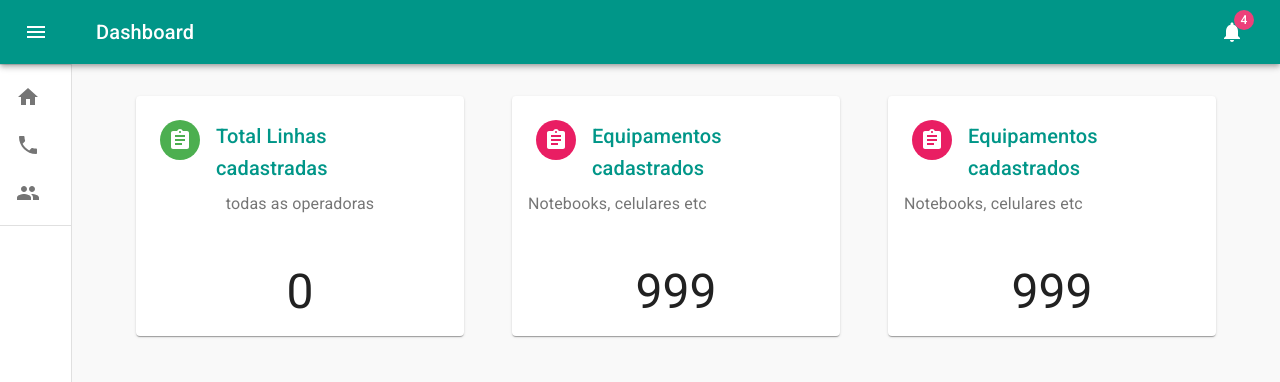
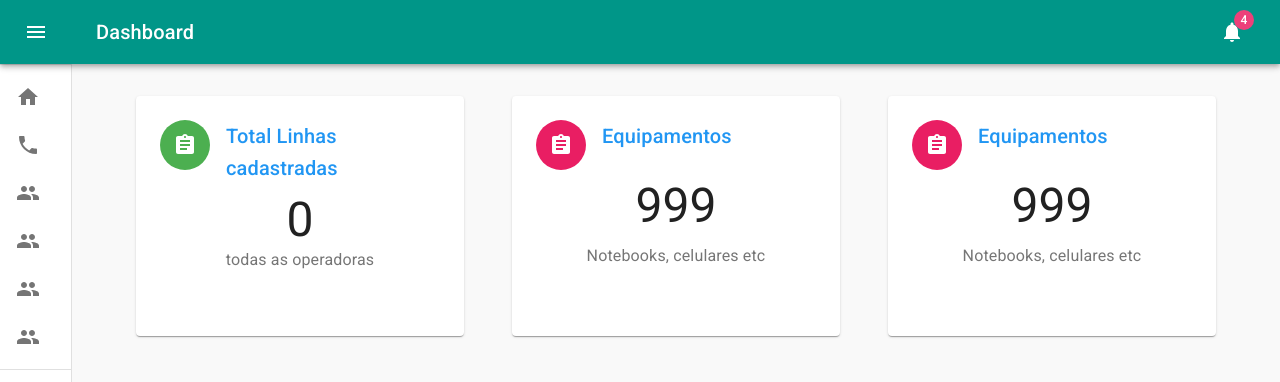
Before and after one commit to gabrielgt3k/gestao-de-linhas, a React (Create React App) app in the folder frontend/: page / in a window 1280 px wide. Shown: the top 382 px of the page. Built offline with nearby package versions, Linux system fonts and the light colour scheme; no server answers; the HTML template or start-up script is replaced by a standard one.

Commit message:
Testing new cards and nav

```diff
--- a/frontend/src/components/Nav.js
+++ b/frontend/src/components/Nav.js
@@ -226,6 +226,24 @@ export default function Nav({ children }) {
             </ListItemIcon>
             <ListItemText primary="Equipamentos" />
           </ListItem>
+          <ListItem button>
+            <ListItemIcon>
+              <PeopleIcon />
+            </ListItemIcon>
+            <ListItemText primary="Equipamentos" />
+          </ListItem>
+          <ListItem button>
+            <ListItemIcon>
+              <PeopleIcon />
+            </ListItemIcon>
+            <ListItemText primary="Equipamentos" />
+          </ListItem>
+          <ListItem button>
+            <ListItemIcon>
+              <PeopleIcon />
+            </ListItemIcon>
+            <ListItemText primary="Equipamentos" />
+          </ListItem>
         </List>
         <Divider />
       </Drawer>
--- a/frontend/src/components/Title.js
+++ b/frontend/src/components/Title.js
@@ -5,7 +5,7 @@ import PropTypes from 'prop-types';
 export default function Title({ children }) {
   const useStyles = makeStyles(theme => ({
     title: {
-      color: theme.palette.primary.main,
+      color: theme.palette.info.main,
     },
   }));
 
--- a/frontend/src/components/TotalEquipamentos.js
+++ b/frontend/src/components/TotalEquipamentos.js
@@ -15,6 +15,8 @@ export default function TotalLinhas() {
   const useStyles = makeStyles(theme => ({
     depositContext: {
       flex: 2,
+      textAlign: 'center',
+      marginTop: 10,
     },
     title: {
       display: 'flex',
@@ -27,6 +29,8 @@ export default function TotalLinhas() {
     avatar: {
       color: '#fff',
       backgroundColor: pink[500],
+      width: 50,
+      height: 50,
     },
   }));
 
@@ -38,13 +42,13 @@ export default function TotalLinhas() {
         <Avatar className={classes.avatar}>
           <AssignmentIcon />
         </Avatar>
-        <Title>Equipamentos cadastrados</Title>
+        <Title>Equipamentos</Title>
       </div>
+      <Typography style={{ textAlign: 'center' }} component="p" variant="h3">
+        {totalEquip}
+      </Typography>
       <Typography color="textSecondary" className={classes.depositContext}>
         Notebooks, celulares etc
-      </Typography>
-      <Typography style={{ textAlign: 'center' }} component="p" variant="h3">
-        {totalEquip}
       </Typography>
     </CardTemplate>
   );
--- a/frontend/src/components/TotalLinhas.js
+++ b/frontend/src/components/TotalLinhas.js
@@ -36,6 +36,8 @@ export default function TotalLinhas() {
     avatar: {
       color: '#fff',
       backgroundColor: green[500],
+      width: 50,
+      height: 50,
     },
   }));
 
@@ -49,6 +51,9 @@ export default function TotalLinhas() {
         </Avatar>
         <Title color="info">Total Linhas cadastradas</Title>
       </div>
+      <Typography style={{ textAlign: 'center' }} component="p" variant="h3">
+        {totalLinhas}
+      </Typography>
       <Typography
         color="textSecondary"
         component="p"
@@ -56,9 +61,6 @@ export default function TotalLinhas() {
       >
         todas as operadoras
       </Typography>
-      <Typography style={{ textAlign: 'center' }} component="p" variant="h3">
-        {totalLinhas}
-      </Typography>
     </CardTemplate>
   );
 }
```
